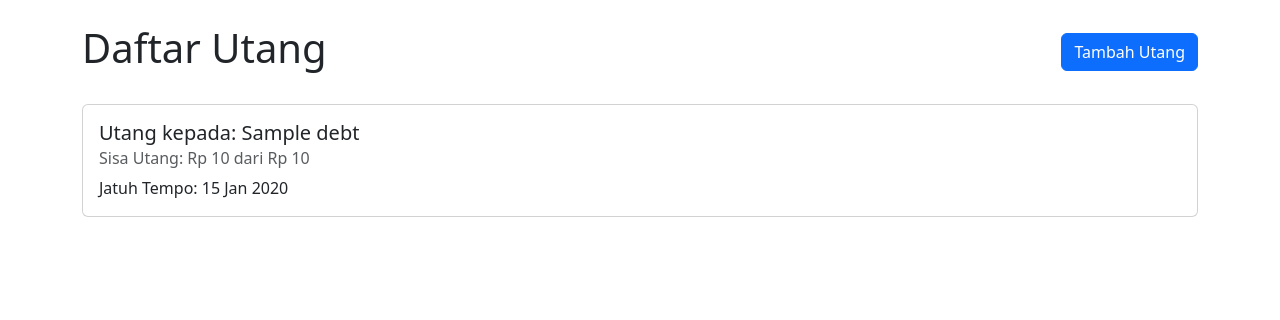
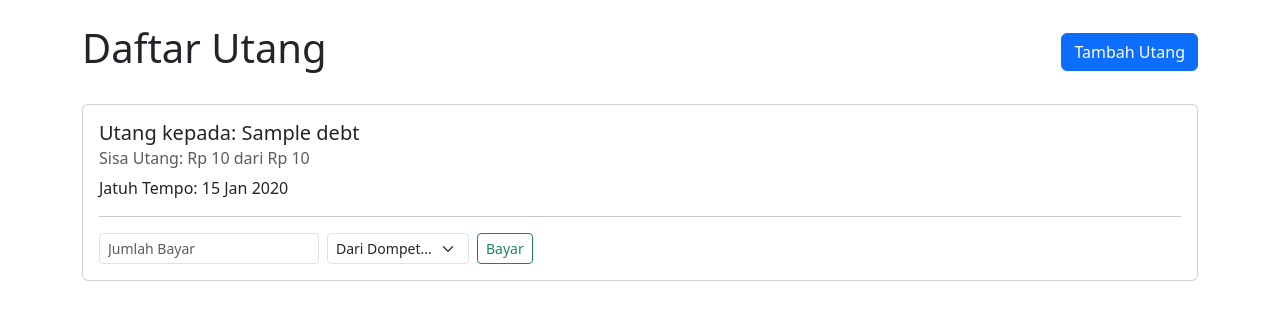
Before and after one commit to dipoengoro/finance-tracker-app, a Django app: page /debts/ in a window 1280 px wide. Shown: the part 56-376 px from the top of the page. Run offline with Django 5.2, Linux system fonts and the light colour scheme; tables that the repository leaves empty hold one stand-in row (values such as "Sample post").

Commit message:
feat: Add functionality to pay down debts

```diff
--- a/transactions/templates/transactions/debt_list.html
+++ b/transactions/templates/transactions/debt_list.html
@@ -19,6 +19,30 @@
                 {% if debt.due_date %}
                     <p class="card-text">Jatuh Tempo: {{ debt.due_date|date:"d M Y" }}</p>
                 {% endif %}
+
+                {% if debt.current_balance > 0 %}
+                <hr>
+                <form action="{% url 'pay_debt' debt.pk %}" method="post" class="row g-2 align-items-center">
+                    {% csrf_token %}
+                    <div class="col-auto">
+                        <input type="number" name="amount" class="form-control form-control-sm"
+                               placeholder="Jumlah Bayar" required>
+                    </div>
+                    <div class="col-auto">
+                        <select name="source_wallet" class="form-select form-select-sm" required>
+                            <option value="">Dari Dompet...</option>
+                            {% for wallet in wallets %}
+                                <option value="{{ wallet.pk }}">{{ wallet.name }}</option>
+                            {% endfor %}
+                        </select>
+                    </div>
+                    <div class="col-auto">
+                        <button type="submit" class="btn btn-outline-success btn-sm">Bayar</button>
+                    </div>
+                </form>
+                {% else %}
+                <p class="text-success fw-bold mt-3">LUNAS</p>
+                {% endif %}
             </div>
         </div>
     {% empty %}
--- a/transactions/urls.py
+++ b/transactions/urls.py
@@ -13,4 +13,5 @@ urlpatterns = [
     path('goals/<int:pk>/add_savings', views.add_saving_to_goal, name='goal_add_savings'),
     path('debts/', views.DebtListView.as_view(), name='debt_list'),
     path('debts/add/', views.DebtCreateView.as_view(), name='debt_create'),
+    path('debts/<int:pk>/pay/', views.pay_debt, name='pay_debt'),
 ]
--- a/transactions/views.py
+++ b/transactions/views.py
@@ -2,6 +2,7 @@ from datetime import datetime
 from http.client import responses
 
 from django.db.models import Sum
+from django.db.models.fields import return_None
 from django.shortcuts import render, redirect
 from django.urls import reverse
 from django.views.generic import ListView, UpdateView, CreateView
@@ -194,8 +195,42 @@ class DebtListView(ListView):
     context_object_name = 'debts'
     ordering = ['due_date']
 
+    def get_context_data(self, **kwargs):
+        context = super().get_context_data(**kwargs)
+        context['wallets'] = Wallet.objects.filter(wallet_type='ASET')
+        return context
+
 class DebtCreateView(CreateView):
     model = Debt
     fields = ['lender_name', 'initial_amount', 'due_date', 'notes']
     template_name = 'transactions/debt_form.html'
     success_url = reverse_lazy('debt_list')
+
+def pay_debt(request, pk):
+    debt = Debt.objects.get(pk=pk)
+    if request.method == 'POST':
+        amount_to_pay = Decimal(request.POST.get('amount'))
+        souce_wallet_id = request.POST.get('source_wallet')
+        source_wallet = Wallet.objects.get(pk=souce_wallet_id)
+
+        if source_wallet.balance >= amount_to_pay:
+            debt_category, _ = Category.objects.get_or_create(name='Pembayaran Utang')
+            payee, _ = Payee.objects.get_or_create(name=debt.lender_name)
+
+            Transaction.objects.create(
+                wallet=source_wallet,
+                category=debt_category,
+                payee=payee,
+                amount=amount_to_pay,
+                transaction_type='PENGELUARAN',
+                transaction_date=datetime.today(),
+                notes=f"Pembayaran utang kepada {debt.lender_name}"
+            )
+
+            source_wallet.balance -= amount_to_pay
+            source_wallet.save()
+
+            debt.current_balance -= amount_to_pay
+            debt.save()
+
+    return redirect(reverse('debt_list'))
```
